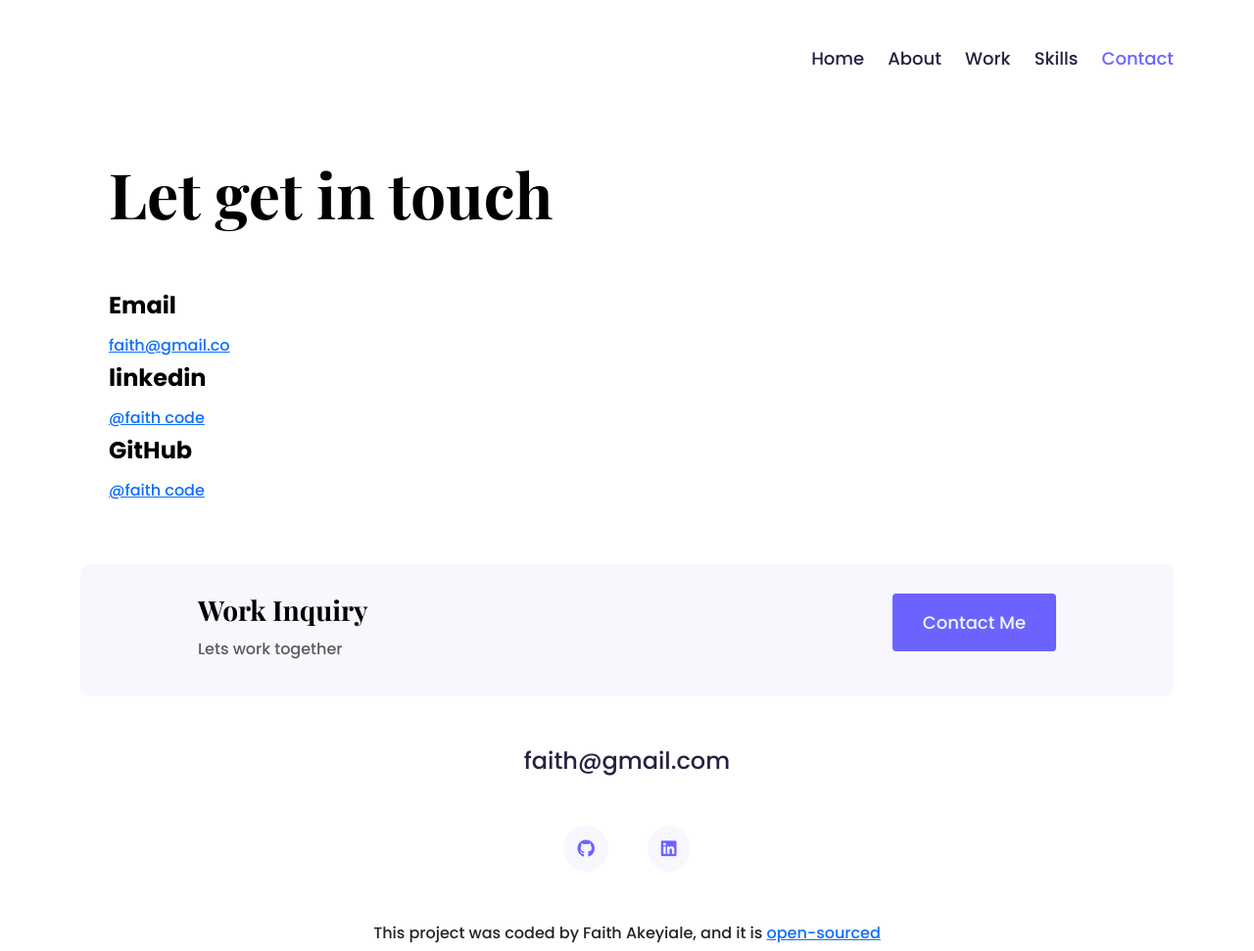
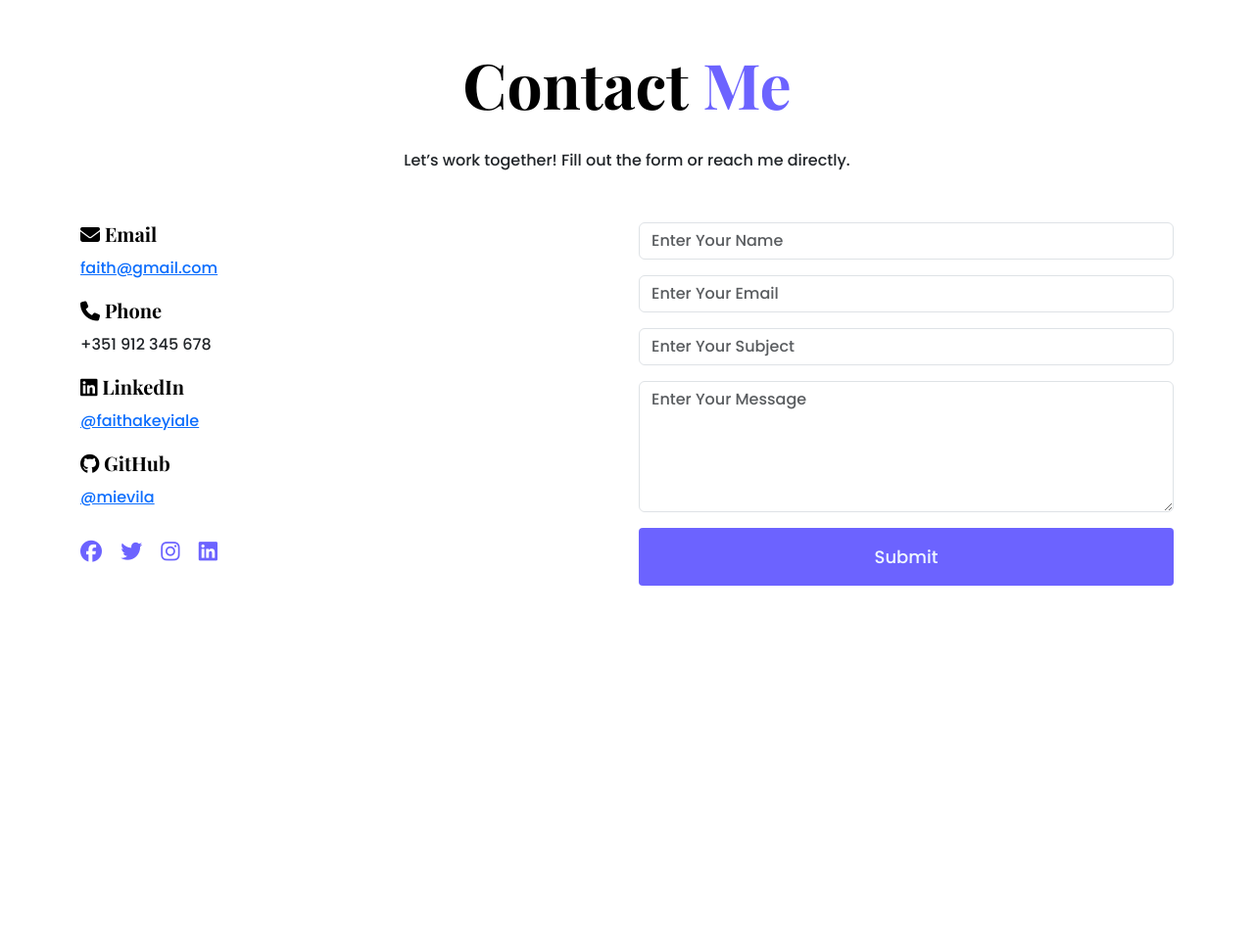
Before and after one commit to mievila/portfolio-project, a plain HTML site: page contact.html in a window 1280 px wide. Shown: the top 971 px of the page at 98% size. After the commit the page ends 800 px from the top, so only its background shows below. Drawn offline with nearby package versions, Linux system fonts and the light colour scheme.

Commit message:
Update contact.html

```diff
--- a/contact.html
+++ b/contact.html
@@ -19,83 +19,9 @@
 </head>
 
 <body>
-    <div class="container">
-        <nav class="d-flex justify-content-end ">
 
-            <ul>
-                <li>
-                    <a href="index.html" title="Homepage">Home</a>
-                </li>
-                <li>
-                    <a href="about.html" title="About Faith ">About</a>
-                </li>
-                <li>
-                    <a href="work.html" title="Faith Work">Work</a>
-                </li>
-                <li>
-                    <a href="skills.html" title="Faith Skills">Skills</a>
-                </li>
-                <li class=" active">
-                    <a href="contact.html" title="Contact Faith">Contact</a>
-                </li>
-            </ul>
-        </nav>
-    </div>
-    <div class=" content-container container">
-        <div class="content">
-            <h1 class="mb-5">
-                Let get in touch
-            </h1>
-            <h4>Email</h4>
-            <p>
-                <a href="faith@gmail.co">faith@gmail.co</a>
-            </p>
-            <h4>linkedin</h4>
-            <p>
-                <a href="https:www.linkedin.com/in/faithakeyiale" target="_blank">@faith code</a>
-            </p>
-            <h4>GitHub</h4>
-            <p>
-                <a href="https://github.com/mievila" target="_blank">@faith code</a>
-            </p>
-        </div>
-    </div>
-    <footer class="container">
-        <div class="contact-box justify-content-between mb-5 d-none d-md-flex">
-            <div>
-                <h3>
-                    Work Inquiry
-                </h3>
 
-                <p class="text-muted">
-                    Lets work together</p>
-            </div>
-            <div>
-                <a href="contact.html" class="btn btn-brand mb-3" title="contact Faith">Contact Me</a>
-            </div>
-        </div>
-        <div class="d-flex justify-content-center mb-5">
-            <a href="mailto:faith@gmail.com" class="email-link" title="Email me">
-                faith@gmail.com
-            </a>
-        </div>
-        <div class="socials d-flex justify-content-center ">
-
-            <a href="https://github.com/mievila" target="_blank" title="GitHub Profile">
-                <i class="fa-brands fa-github"></i>
-            </a>
-            <a href="https:www.linkedin.com/in/faithakeyiale" target="_blank" title="linkedin Profile">
-                <i class="fa-brands fa-linkedin"></i>
-            </a>
-        </div>
-        <P class="text-center mt-5">
-            This project was coded by Faith Akeyiale, and it
-            is
-            <a href="https://github.com/mievila/portfolio-project" target="_blank">
-                open-sourced
-            </a>
-
-        </P><section id="contact" class="container my-5">
+        <section id="contact" class="container my-5">
             <h2 class="text-center mb-4">Contact <span style="color: var(--primary-color);">Me</span></h2>
             <p class="text-center mb-5">
                 Let’s work together! Fill out the form or reach me directly.
@@ -146,8 +72,7 @@
 
 
 
-    </footer>
-    </div>
+
 
 <script src="https://cdn.jsdelivr.net/npm/bootstrap@5.3.7/dist/js/bootstrap.bundle.min.js"></script>
 <script src="https://kit.fontawesome.com/168f32d52b.js" crossorigin="anonymous"></script>
```
